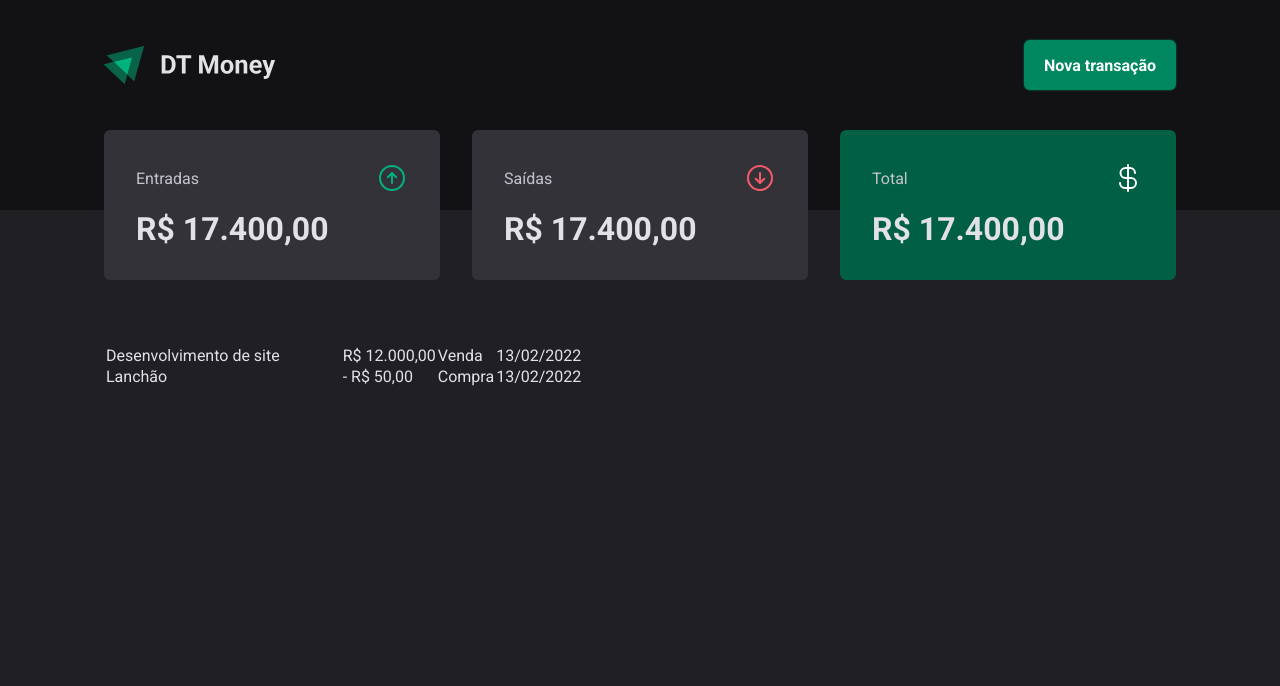
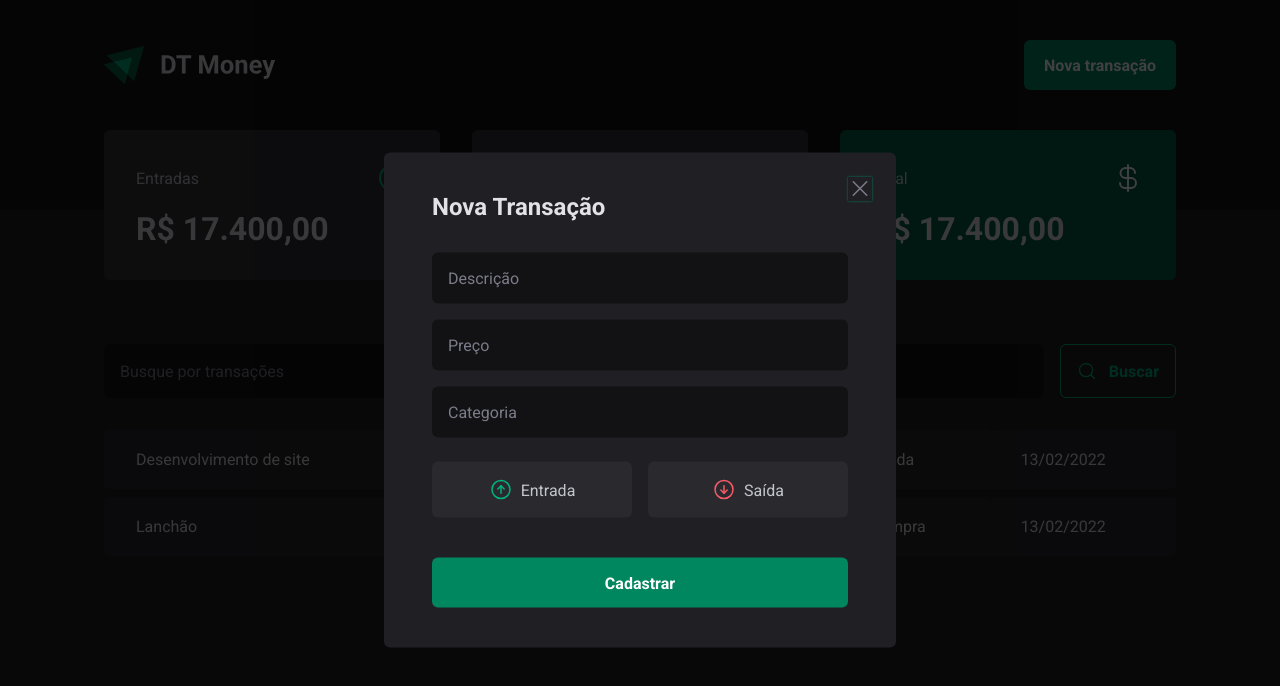
Before and after one commit to MatthewsBritto/DtMoney, a React (Vite) app: page / in a window 1280 px wide. Both pictures are taken after a click on the button "Nova transação". Shown: the top 686 px of the page. Built offline with nearby package versions, Linux system fonts and the light colour scheme.

Commit message:
finished css

```diff
--- a/package.json
+++ b/package.json
@@ -9,6 +9,7 @@
     "preview": "vite preview"
   },
   "dependencies": {
+    "@radix-ui/react-dialog": "^1.0.3",
     "@types/styled-components": "^5.1.26",
     "phosphor-react": "^1.4.1",
     "react": "^18.2.0",
--- a/src/components/Header/index.tsx
+++ b/src/components/Header/index.tsx
@@ -1,5 +1,7 @@
 import { HeaderContainer, HeaderContent, NewTransactionButton } from "./styles";
+import * as Dialog from '@radix-ui/react-dialog';
 import logo from "../../assets/logo.svg"
+import { NewTransactionModal } from "../NewTransactionModal";
 
 export function Header() {
    return   (
@@ -7,7 +9,14 @@
          <HeaderContent>
             <img src={logo} />
 
-            <NewTransactionButton>Nova transação</NewTransactionButton>
+            <Dialog.Root>
+               <Dialog.Trigger asChild>
+                  <NewTransactionButton>Nova transação</NewTransactionButton>
+               </Dialog.Trigger>
+
+               <NewTransactionModal/>
+            </Dialog.Root>
+
          </HeaderContent>
       </HeaderContainer>
 
--- /dev/null
+++ b/src/components/NewTransactionModal/index.tsx
@@ -0,0 +1,39 @@
+import * as Dialog from '@radix-ui/react-dialog';
+import { ArrowCircleDown, ArrowCircleUp, X } from 'phosphor-react';
+import { CloseButton, Content, Overlay, TransactionType, TransactionTypeButton } from './styles';
+
+export function NewTransactionModal(){
+   return (
+
+      <Dialog.Portal>
+            <Overlay/>
+
+            <Content>
+               <Dialog.Title>Nova Transação</Dialog.Title>
+
+               <CloseButton> <X size={24}/> </CloseButton>
+
+               <form action="">
+                  <input type="text" placeholder='Descrição' required/>
+                  <input type="number" placeholder='Preço' required/>
+                  <input type="text" placeholder='Categoria' required/>
+
+                  <TransactionType>
+                     <TransactionTypeButton variant='income'>
+                        <ArrowCircleUp size={24}/>
+                        Entrada
+                     </TransactionTypeButton>
+                     <TransactionTypeButton variant='outcome'>
+                        <ArrowCircleDown size={24}/>
+                        Saída
+                     </TransactionTypeButton>
+                  </TransactionType>
+
+                  <button type="submit">Cadastrar</button>
+               </form>
+
+            </Content>
+      </Dialog.Portal>
+
+   )
+}
--- /dev/null
+++ b/src/components/NewTransactionModal/styles.ts
@@ -0,0 +1,108 @@
+import styled from "styled-components"
+import * as Dialog from '@radix-ui/react-dialog';
+
+export const Overlay = styled(Dialog.Overlay)`
+   position: fixed;
+   width: 100vw;
+   height: 100vh;
+   inset:0;
+   background: rgba(0, 0, 0, 0.75);
+
+`;
+
+
+export const Content = styled(Dialog.Content)`
+
+   min-width: 32rem;
+   border-radius: 6px;
+   padding: 2.5rem 3rem;
+   background: ${props => props.theme["gray-800"]};
+
+   position: fixed;
+   top:50%;
+   left:50%;
+   transform: translate(-50%,-50%);
+
+   form {
+      margin-top:2rem;
+
+      display:flex;
+      flex-direction: column;
+      gap: 1rem;
+
+      input{
+         border-radius:6px;
+         border: 0;
+         background:${props => props.theme["gray-900"]};
+         color: ${props => props.theme["gray-300"]};
+         padding:1rem;
+
+         &::placeholder{
+            color: ${props => props.theme["gray-500"]};
+         }
+      }
+
+      button[type="submit"] {
+         height: 50px;
+         border:0;
+         background: ${props => props.theme["green-500"]};
+         color: ${props => props.theme["white"]};
+         font-weight: bold;
+         padding: 0 1.25rem;
+         border-radius: 6px;
+         margin-top:1.5rem;
+         cursor:pointer;
+
+         &:hover {
+            background: ${props => props.theme["green-700"]};
+            transition: background-color 0.4s
+         }
+      }
+   }
+
+`;
+
+export const CloseButton = styled(Dialog.Close)`
+
+   position: absolute;
+   background:transparent;
+   border:0;
+   top:1.5rem;
+   right:1.5rem;
+   line-height: 0;
+   cursor: pointer;
+   color: ${props => props.theme["gray-500"]};
+
+
+`;
+
+export const TransactionType = styled.div`
+
+   display: grid;
+   grid-template-columns: repeat(2,1fr);
+   gap:1rem;
+   margin-top:0.5rem;
+`;
+
+interface TransactionTypeBtnProps{
+   variant:'income'|'outcome';
+}
+
+export const TransactionTypeButton = styled.button<TransactionTypeBtnProps>`
+   background: ${props => props.theme["gray-700"]};
+   padding:1rem;
+   display:flex;
+   align-items: center;
+   justify-content: center;
+   gap:0.5rem;
+   border-radius: 6px;
+   cursor: pointer;
+   border: 0;
+   color: ${props => props.theme["gray-300"]};
+
+   svg{
+      color: ${props => props.variant === 'income' ?
+      props.theme["green-300"] : props.theme["red-300"]};
+   }
+
+`;
--- /dev/null
+++ b/src/pages/Transactions/components/SerachForm/index.tsx
@@ -0,0 +1,16 @@
+import { MagnifyingGlass } from "phosphor-react";
+import { SearchFormContainer } from "./styles";
+
+
+export function SearchForm(){
+ return (
+   <SearchFormContainer>
+      <input type="text" placeholder="Busque por transações" />
+
+      <button type="submit">
+         <MagnifyingGlass size={20}/>
+         Buscar
+      </button>
+   </SearchFormContainer>
+ )
+}
--- /dev/null
+++ b/src/pages/Transactions/components/SerachForm/styles.ts
@@ -0,0 +1,44 @@
+import styled from "styled-components";
+
+
+
+export const SearchFormContainer = styled.form`
+   display: flex;
+   gap:1rem;
+
+   input{
+      flex:1;
+      border-radius:6px;
+      border:0;
+      background: ${props => props.theme["gray-900"]};
+      color:${props => props.theme["gray-300"]};
+      padding: 1rem;
+
+      &::placeholder{
+         color: ${props => props.theme["gray-500"]};
+
+      }
+   }
+
+   button{
+      display:flex;
+      align-items:center;
+      gap:0.75rem;
+
+      border:0;
+      padding: 1rem;
+      background: transparent;
+      border: 1px solid ${props => props.theme["green-300"]};
+      color: ${props => props.theme["green-300"]};
+      font-weight:bold;
+      border-radius:6px;
+
+      &:hover{
+         background: ${props => props.theme["green-500"]};
+         border: 1px solid ${props => props.theme["green-500"]};
+         color: ${props => props.theme["white"]};
+         transition: background-color 0.4s, color 0.4s, border-color 0.4s;
+      }
+   }
+
+`
--- a/src/pages/Transactions/index.tsx
+++ b/src/pages/Transactions/index.tsx
@@ -1,6 +1,7 @@
 import { Header } from "../../components/Header";
 import { Summary } from "../../components/Summary";
-import { TransactionsContainer } from "./styles";
+import { SearchForm } from "./components/SerachForm";
+import { PriceHighLight, TransactionsContainer, TransactionsTable } from "./styles";
 
 
 
@@ -11,23 +12,34 @@
          <Summary />
 
       <TransactionsContainer>
-         <table>
+         <SearchForm />
+
+         <TransactionsTable>
                <tbody>
                   <tr>
                      <td width="50%">Desenvolvimento de site</td>
-                     <td>R$ 12.000,00</td>
+                     <td>
+                        <PriceHighLight variant="income">
+                           R$ 12.000,00
+                        </PriceHighLight>
+                     </td>
+
                      <td>Venda</td>
                      <td>13/02/2022</td>
                   </tr>
                   <tr>
                      <td width="50%">Lanchão</td>
-                     <td>- R$ 50,00</td>
+                     <td>
+                        <PriceHighLight variant="outcome">
+                         R$ - 50,00
+                        </PriceHighLight>
+                     </td>
                      <td>Compra</td>
                      <td>13/02/2022</td>
                   </tr>
 
                </tbody>
-         </table>
+         </TransactionsTable>
       </TransactionsContainer>
       </div>
    )
--- a/src/pages/Transactions/styles.ts
+++ b/src/pages/Transactions/styles.ts
@@ -14,7 +14,7 @@
    width: 100%;
    border-collapse: separate;
    border-spacing: 0 0.5rem;
-   /* margin-top:1.5rem; */
+   margin-top:1.5rem;
 
 
    td{
@@ -23,11 +23,18 @@
 
       &:first-child{
          border-top-left-radius:6px;
-         border-top-right-radius:6px;
+         border-bottom-left-radius:6px;
       }
       &:last-child{
-         border-bottom-left-radius:6px;
+         border-top-left-radius:6px;
          border-bottom-right-radius:6px;
       }
    }
 `
+interface PriceHighLightProps{
+   variant: 'income' | 'outcome';
+}
+
+export const PriceHighLight = styled.span<PriceHighLightProps>`
+ color: ${props => props.variant === 'income' ? props.theme["green-300"] : props.theme["red-300"]}
+`
```
Also changed, not shown: 1 other file (tests, documents, lock files or other folders).
